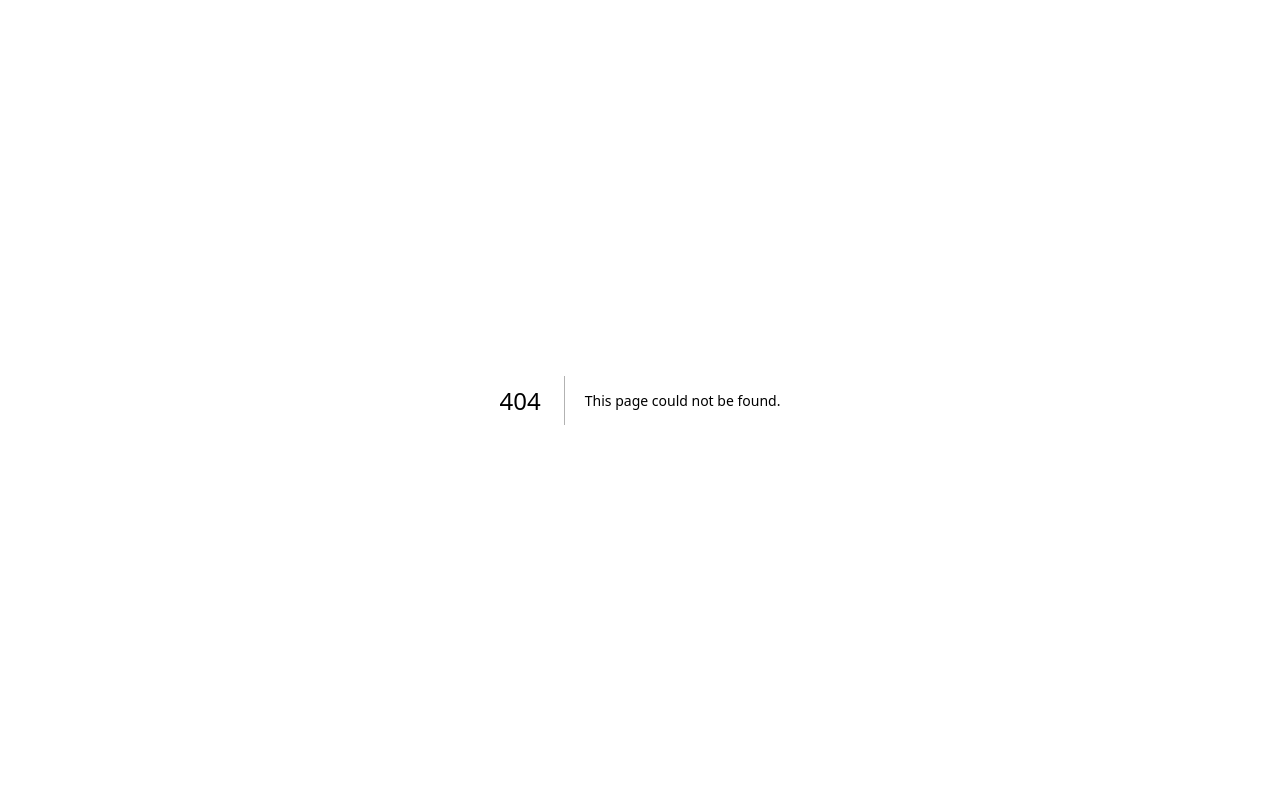
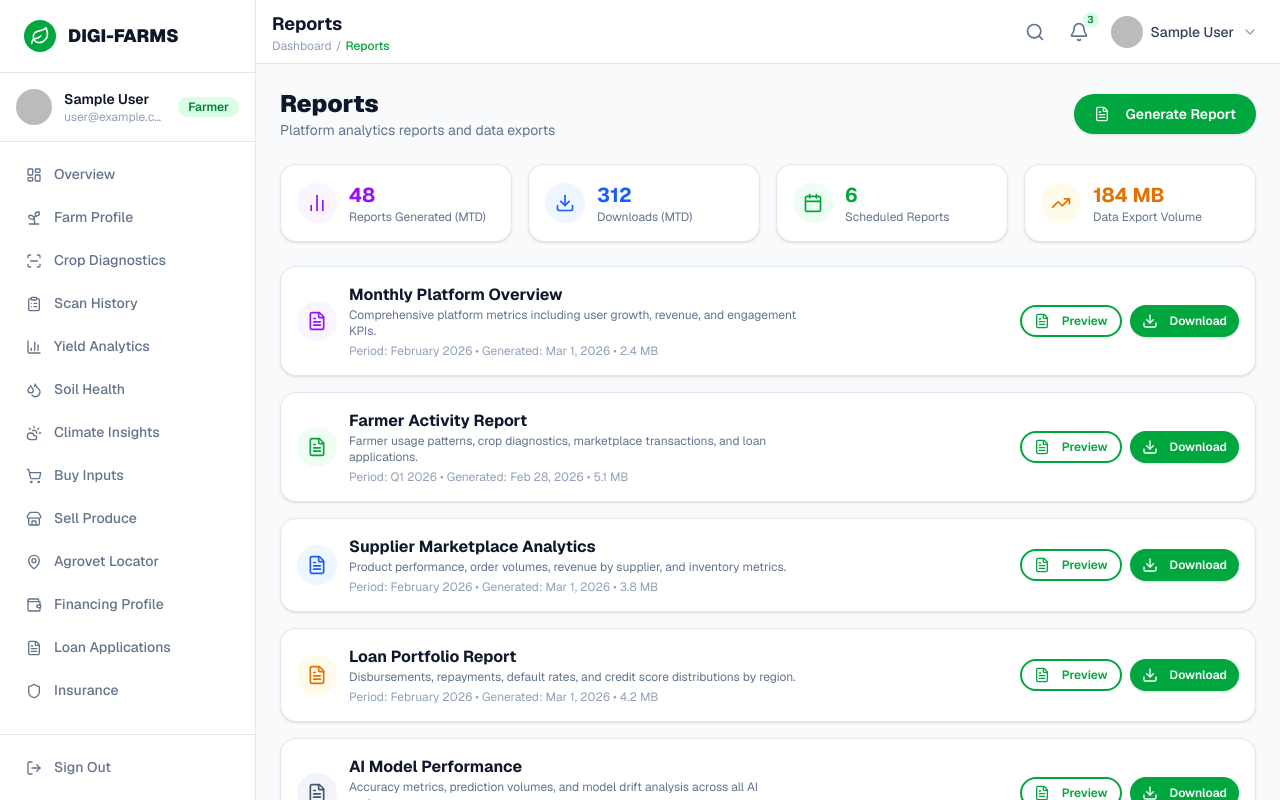
Before and after one commit to Faqih001/digi-farms, a Next.js app: page /admin/reports in a window 1280 px wide. Before the commit this address had no page. Built offline with nearby package versions, Linux system fonts and the light colour scheme; no server answers; sample sign-in values are in the browser's storage.

Commit message:
feat: add admin reports page with analytics and scheduled report features

```diff
--- /dev/null
+++ b/app/(dashboard)/admin/reports/page.tsx
@@ -0,0 +1,104 @@
+import { Card, CardContent, CardHeader, CardTitle } from "@/components/ui/card";
+import { Button } from "@/components/ui/button";
+import { FileText, Download, BarChart2, TrendingUp, Users, Leaf, Calendar } from "lucide-react";
+
+const reports = [
+  { name: "Monthly Platform Overview", description: "Comprehensive platform metrics including user growth, revenue, and engagement KPIs.", period: "February 2026", generated: "Mar 1, 2026", type: "Executive", size: "2.4 MB" },
+  { name: "Farmer Activity Report", description: "Farmer usage patterns, crop diagnostics, marketplace transactions, and loan applications.", period: "Q1 2026", generated: "Feb 28, 2026", type: "Farmer", size: "5.1 MB" },
+  { name: "Supplier Marketplace Analytics", description: "Product performance, order volumes, revenue by supplier, and inventory metrics.", period: "February 2026", generated: "Mar 1, 2026", type: "Supplier", size: "3.8 MB" },
+  { name: "Loan Portfolio Report", description: "Disbursements, repayments, default rates, and credit score distributions by region.", period: "February 2026", generated: "Mar 1, 2026", type: "Lender", size: "4.2 MB" },
+  { name: "AI Model Performance", description: "Accuracy metrics, prediction volumes, and model drift analysis across all AI systems.", period: "February 2026", generated: "Mar 1, 2026", type: "Technical", size: "1.8 MB" },
+  { name: "Revenue & Financial Summary", description: "Platform revenue breakdown by source, subscription MRR, and payment analytics.", period: "Q1 2026", generated: "Feb 28, 2026", type: "Financial", size: "2.9 MB" },
+];
+
+const typeColors: Record<string, string> = {
+  Executive: "text-purple-600 bg-purple-50 dark:bg-purple-950",
+  Farmer: "text-green-600 bg-green-50 dark:bg-green-950",
+  Supplier: "text-blue-600 bg-blue-50 dark:bg-blue-950",
+  Lender: "text-amber-600 bg-amber-50 dark:bg-amber-950",
+  Technical: "text-slate-600 bg-slate-100 dark:bg-slate-800",
+  Financial: "text-red-600 bg-red-50 dark:bg-red-950",
+};
+
+export default function AdminReportsPage() {
+  return (
+    <div className="space-y-6">
+      <div className="flex flex-col sm:flex-row sm:items-center sm:justify-between gap-4">
+        <div>
+          <h1 className="text-2xl font-black text-slate-900 dark:text-white">Reports</h1>
+          <p className="text-sm text-slate-500">Platform analytics reports and data exports</p>
+        </div>
+        <Button className="bg-green-600 hover:bg-green-700 text-white w-fit"><FileText className="w-4 h-4 mr-2" /> Generate Report</Button>
+      </div>
+
+      <div className="grid grid-cols-2 lg:grid-cols-4 gap-4">
+        {[
+          { icon: BarChart2, label: "Reports Generated (MTD)", value: "48", color: "text-purple-600", bg: "bg-purple-50 dark:bg-purple-950" },
+          { icon: Download, label: "Downloads (MTD)", value: "312", color: "text-blue-600", bg: "bg-blue-50 dark:bg-blue-950" },
+          { icon: Calendar, label: "Scheduled Reports", value: "6", color: "text-green-600", bg: "bg-green-50 dark:bg-green-950" },
+          { icon: TrendingUp, label: "Data Export Volume", value: "184 MB", color: "text-amber-600", bg: "bg-amber-50 dark:bg-amber-950" },
+        ].map(({ icon: Icon, label, value, color, bg }) => (
+          <Card key={label}>
+            <CardContent className="p-4 flex items-center gap-3">
+              <div className={`w-10 h-10 rounded-xl ${bg} flex items-center justify-center`}>
+                <Icon className={`w-5 h-5 ${color}`} />
+              </div>
+              <div>
+                <p className={`text-xl font-bold ${color}`}>{value}</p>
+                <p className="text-xs text-slate-500">{label}</p>
+              </div>
+            </CardContent>
+          </Card>
+        ))}
+      </div>
+
+      <div className="grid gap-4">
+        {reports.map((r) => (
+          <Card key={r.name}>
+            <CardContent className="p-4">
+              <div className="flex flex-col sm:flex-row sm:items-center justify-between gap-3">
+                <div className="flex items-center gap-3">
+                  <div className={`w-10 h-10 rounded-xl flex items-center justify-center ${typeColors[r.type]}`}>
+                    <FileText className="w-5 h-5" />
+                  </div>
+                  <div>
+                    <p className="font-bold text-slate-900 dark:text-white">{r.name}</p>
+                    <p className="text-xs text-slate-500 max-w-md">{r.description}</p>
+                    <p className="text-xs text-slate-400 mt-1">Period: {r.period} • Generated: {r.generated} • {r.size}</p>
+                  </div>
+                </div>
+                <div className="flex gap-2">
+                  <Button variant="outline" size="sm"><FileText className="w-3 h-3 mr-1" /> Preview</Button>
+                  <Button size="sm" className="bg-green-600 hover:bg-green-700 text-white"><Download className="w-3 h-3 mr-1" /> Download</Button>
+                </div>
+              </div>
+            </CardContent>
+          </Card>
+        ))}
+      </div>
+
+      <Card>
+        <CardHeader className="pb-2">
+          <CardTitle className="text-base font-bold">Scheduled Reports</CardTitle>
+        </CardHeader>
+        <CardContent>
+          <div className="space-y-2">
+            {[
+              { name: "Weekly Active Users", schedule: "Every Monday 08:00 EAT", recipients: "admin@digifarms.co.ke", next: "Mar 3, 2026" },
+              { name: "Monthly Revenue Summary", schedule: "1st of each month", recipients: "cfo@digifarms.co.ke", next: "Mar 1, 2026" },
+              { name: "Quarterly Farmer Outcomes", schedule: "End of each quarter", recipients: "board@digifarms.co.ke", next: "Mar 31, 2026" },
+            ].map(({ name, schedule, recipients, next }) => (
+              <div key={name} className="flex items-center justify-between py-2 border-b border-slate-100 dark:border-slate-800 last:border-0">
+                <div>
+                  <p className="text-sm font-medium text-slate-800 dark:text-slate-200">{name}</p>
+                  <p className="text-xs text-slate-400">{schedule} • To: {recipients}</p>
+                </div>
+                <p className="text-xs text-slate-500">Next: {next}</p>
+              </div>
+            ))}
+          </div>
+        </CardContent>
+      </Card>
+    </div>
+  );
+}
```
